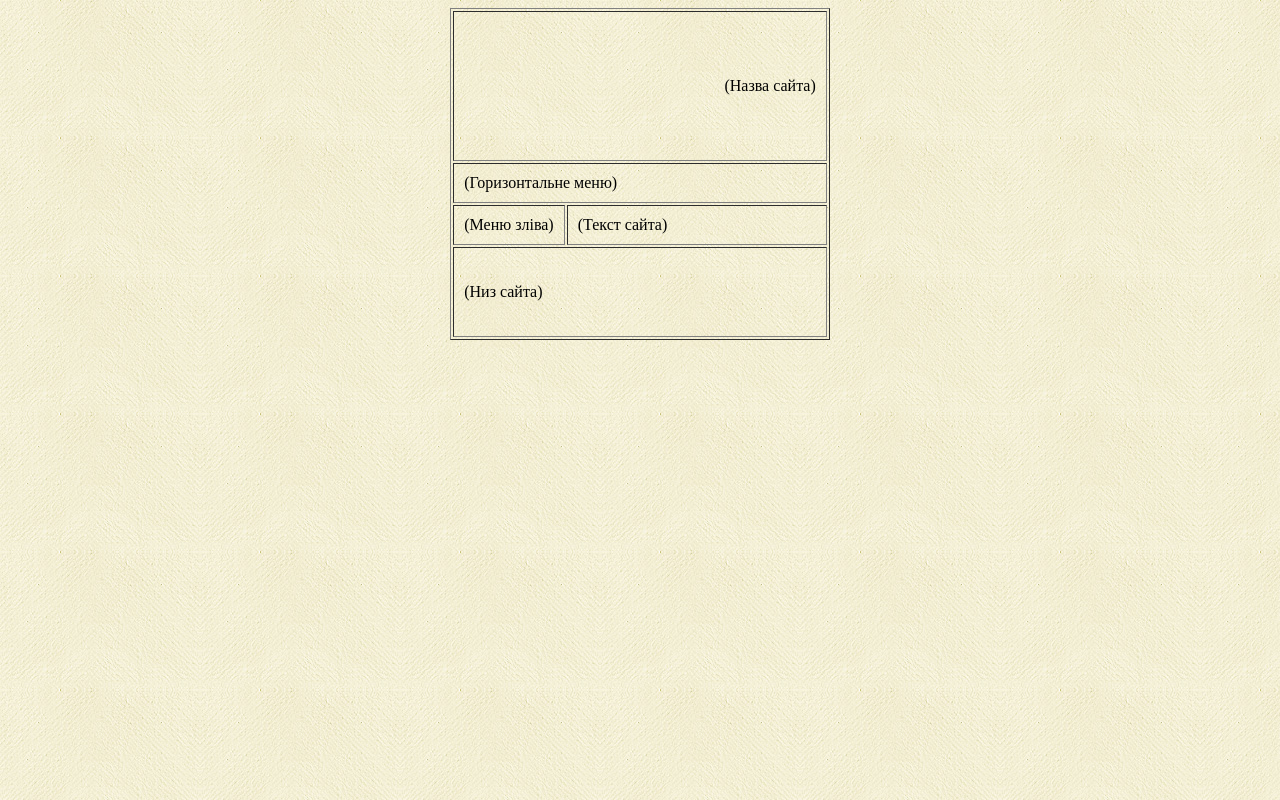
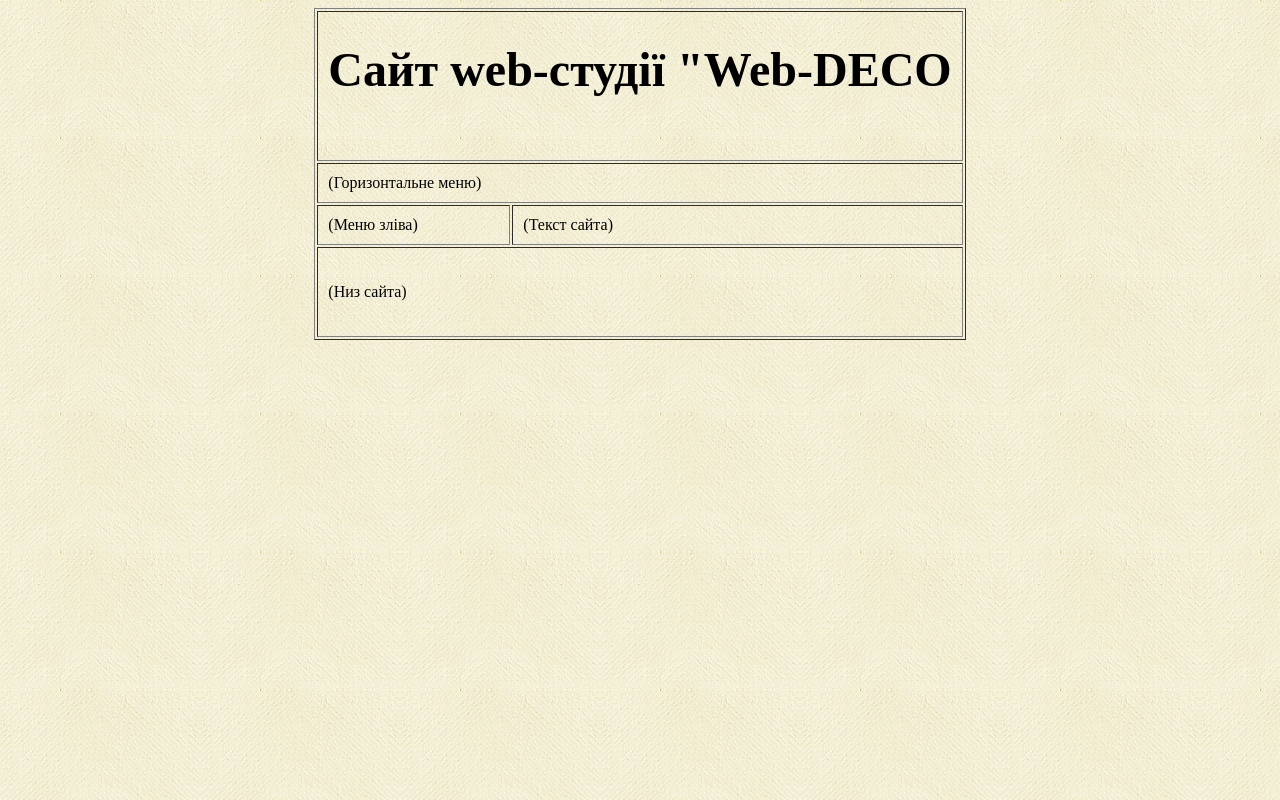
Before and after one commit to OleksanderHodovaniuk/OleksanderHodovaniuk.Github.io, a plain HTML site: page index.html in a window 1280 px wide. Drawn offline with Linux system fonts and the light colour scheme.

Commit message:
Назва сайта

```diff
--- a/index.html
+++ b/index.html
@@ -6,7 +6,9 @@
     <BODY background="images/images/bg.jpg">
         <table border="1" align="center" cellpadding="10">
             <tr>
-                <td colspan="2" height="150" align="right">(Назва сайта)</td>
+                <td colspan="2" height="150" align="right">
+                    <font size="5"><h1>Сайт web-студії "Web-DECO</h1></font>
+                </td>
             </tr>
             <tr>
                 <td colspan="2">(Горизонтальне меню)</td>
```
